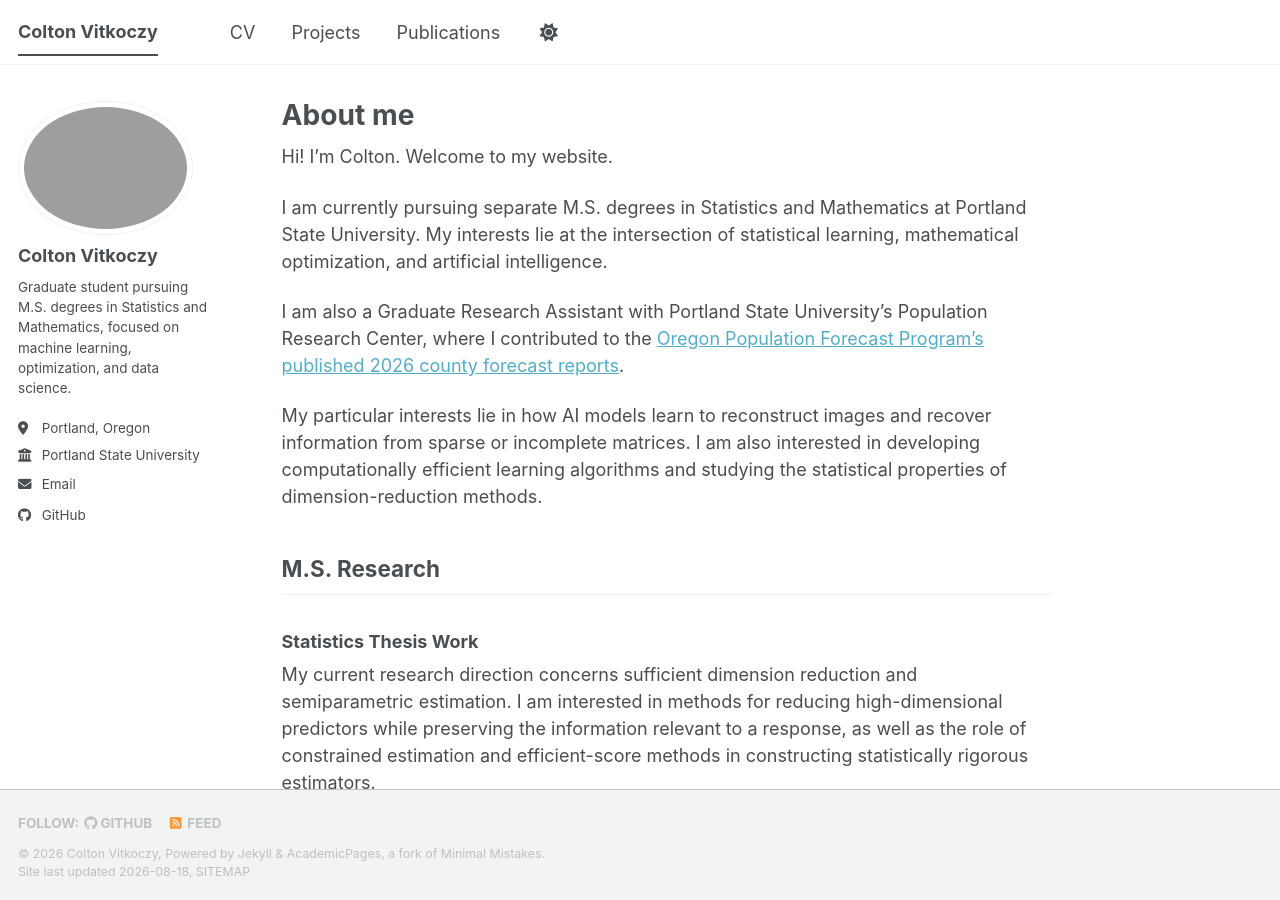
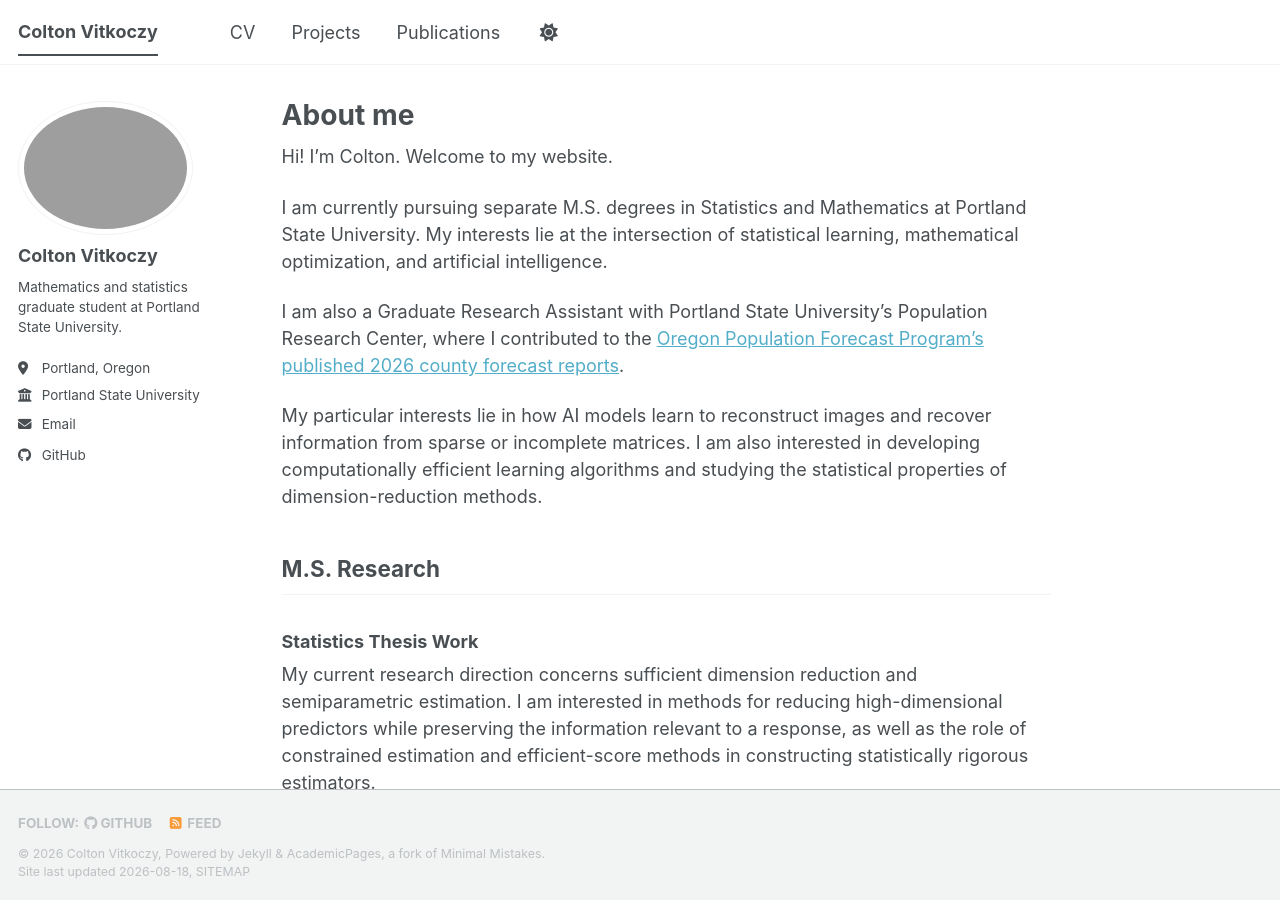
Before and after one commit to ColtonVitkoczy/ColtonVitkoczy.github.io, a Jekyll site: the page built from _pages/about.md, in a window 1280 px wide and 900 px high. Built offline with Jekyll 4.4.1, drawn with Linux system fonts in a browser that asks for light colours; a style sheet for code colours, icons or effects is not loaded.

Commit message:
Update _config.yml

```diff
--- a/_config.yml
+++ b/_config.yml
@@ -26,7 +26,7 @@ author:
   avatar :
   name : "Colton Vitkoczy"
   pronouns :
-  bio : "Graduate student pursuing M.S. degrees in Statistics and Mathematics, focused on machine learning, optimization, and data science."
+  bio : "Mathematics and statistics graduate student at Portland State University."
   location : "Portland, Oregon"
   employer : "Portland State University"
   uri :
```
